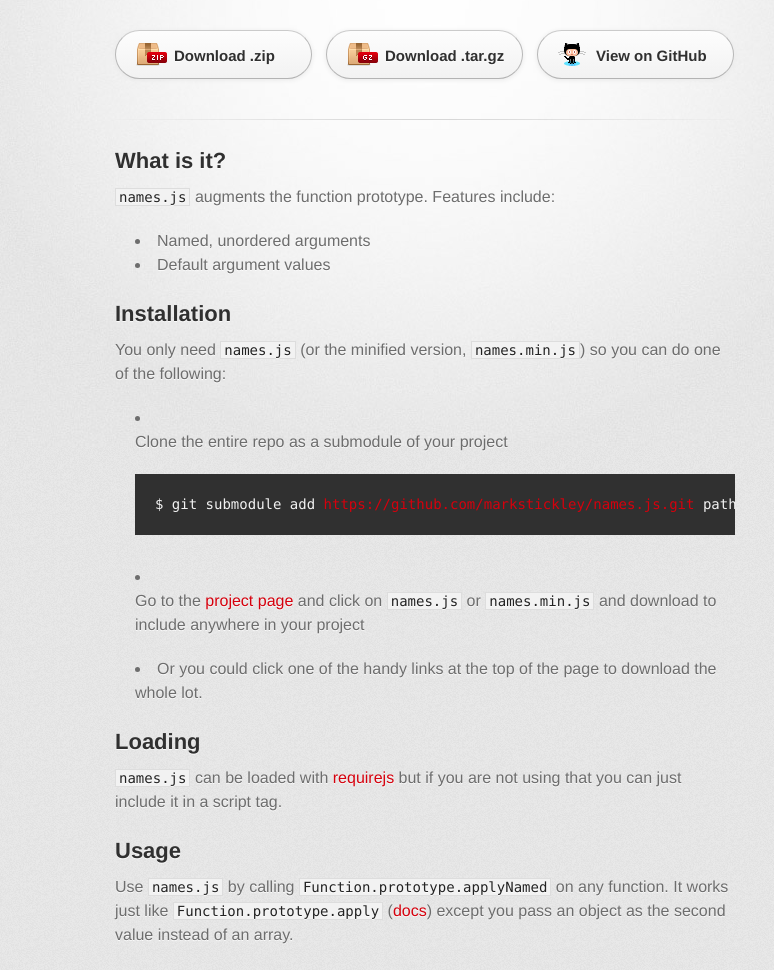
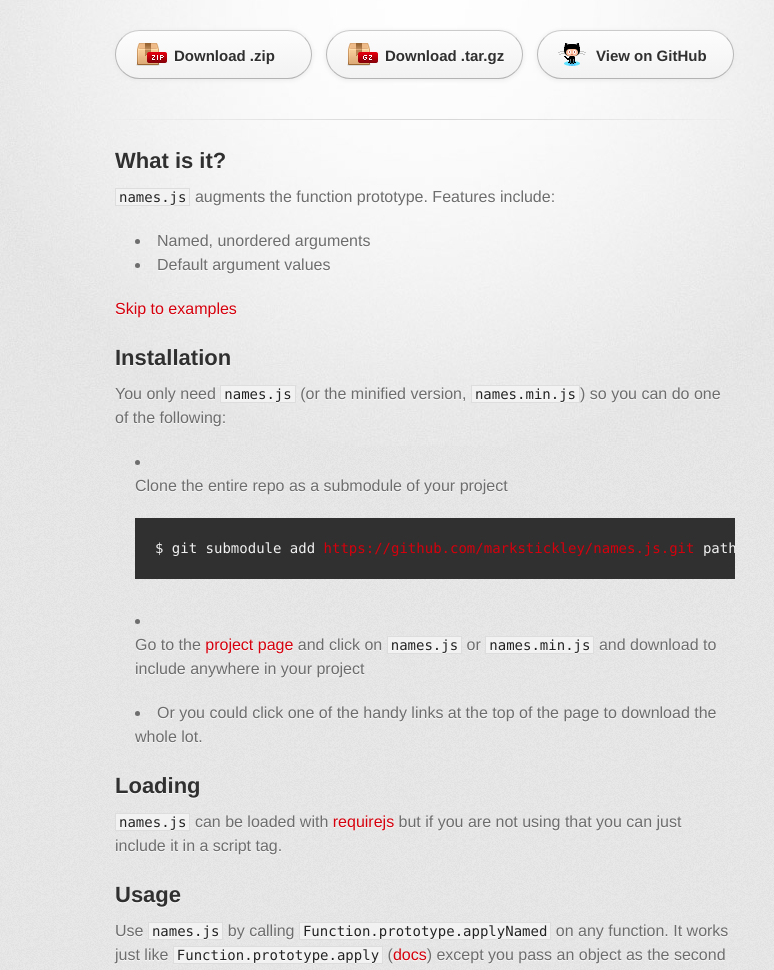
Before and after one commit to markstickley/names.js, a plain HTML site: page index.html in a window 1280 px wide. Shown: the part 127-1097 px from the top of the page, without its empty margins (215-989 px from the left). Drawn offline with Linux system fonts and the light colour scheme; a web font is replaced by a local one.

Commit message:
Added quick link to examples in docs

```diff
--- a/index.html
+++ b/index.html
@@ -38,7 +38,11 @@
 <ul>
 <li>Named, unordered arguments</li>
 <li>Default argument values</li>
-</ul><h2>Installation</h2>
+</ul>
+
+<p><a href="#usage">Skip to examples</a>
+
+<h2>Installation</h2>
 
 <p>You only need <code>names.js</code> (or the minified version, <code>names.min.js</code>) so you can do one of the following:</p>
 
@@ -57,7 +61,7 @@
 
 <p><code>names.js</code> can be loaded with <a href="http://www.requirejs.org">requirejs</a> but if you are not using that you can just include it in a script tag.</p>
 
-<h2>Usage</h2>
+<h2 id="usage">Usage</h2>
 
 <p>Use <code>names.js</code> by calling <code>Function.prototype.applyNamed</code> on any function. It works just like <code>Function.prototype.apply</code> (<a href="https://developer.mozilla.org/en-US/docs/JavaScript/Reference/Global_Objects/Function/apply">docs</a>) except you pass an object as the second value instead of an array. </p>
 
```
